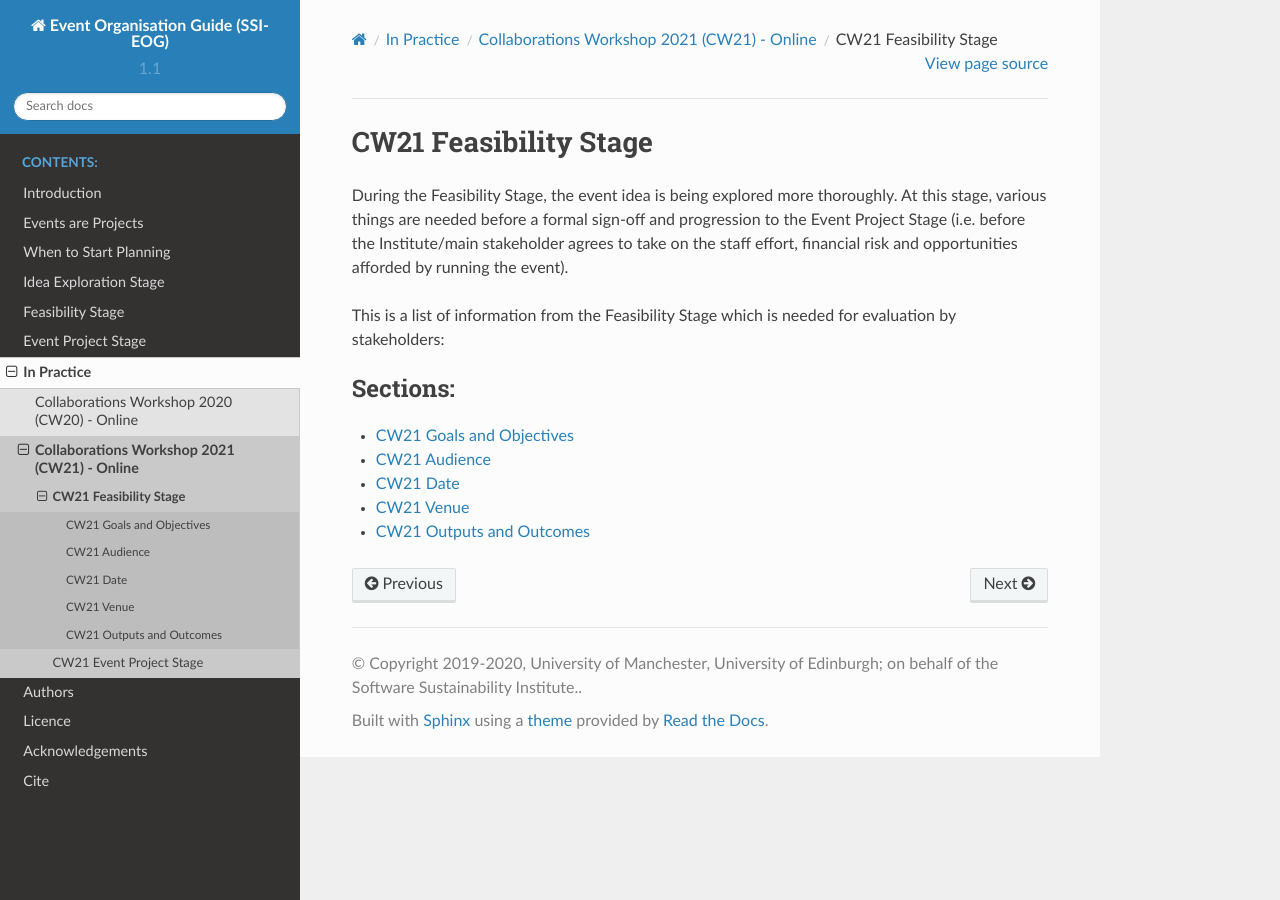
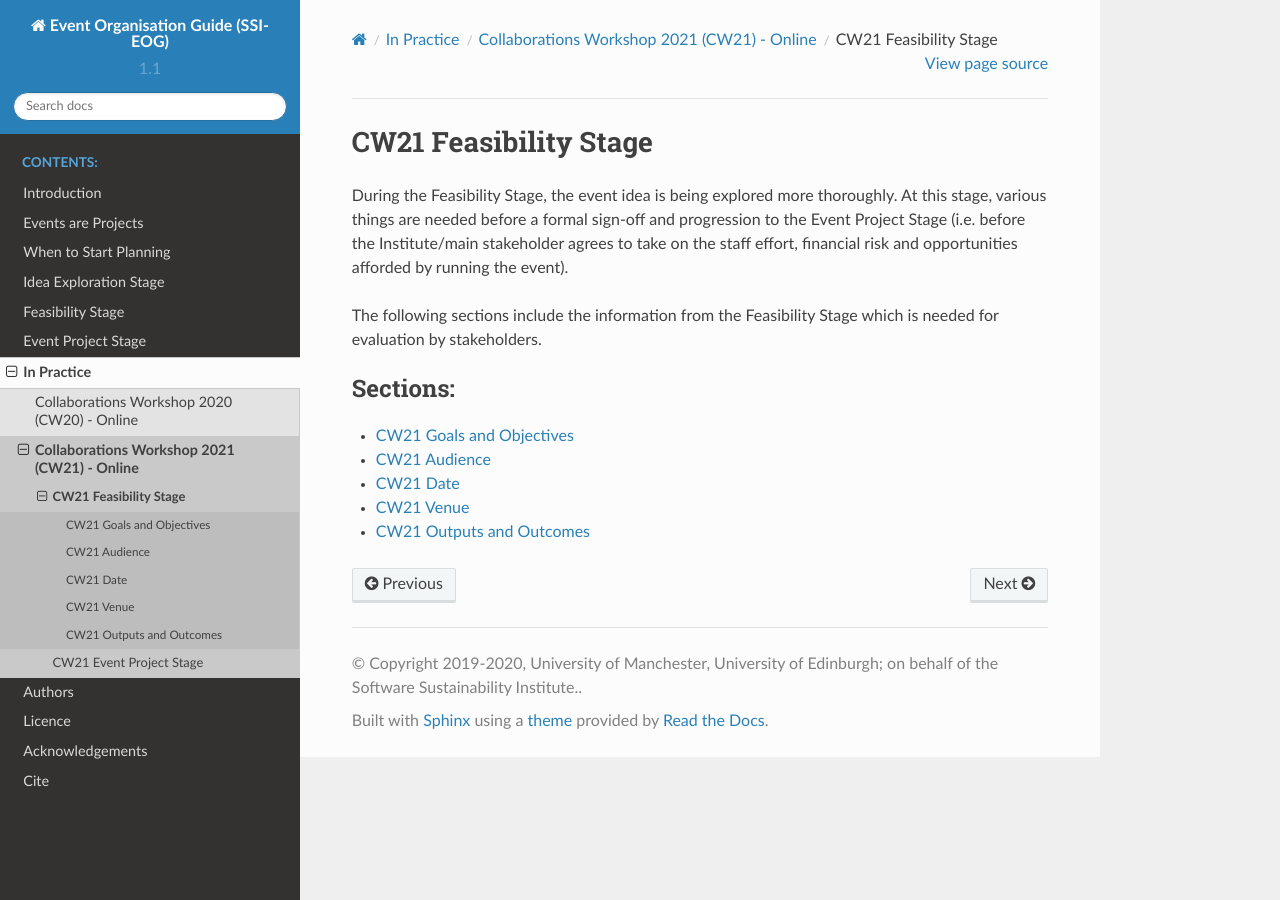
Before and after one commit to softwaresaved/event-organisation-guide, a Sphinx documentation site: the page built from docs/eog/eog-in-practice/cw21/feasibility-stage/feasibility-stage.rst, in a window 1280 px wide. Built offline with Sphinx 7.4.7 and the Read the Docs theme 2.0.0, drawn with Linux system fonts in a browser that asks for light colours.

Commit message:
fix typos in summaries

```diff
--- a/docs/eog/eog-in-practice/cw21/event-project-stage/event-project-stage.rst
+++ b/docs/eog/eog-in-practice/cw21/event-project-stage/event-project-stage.rst
@@ -8,7 +8,7 @@ Now we are in the Event Project Stage - it’s time to organise and deliver the
 
 The Event Lead needs to think about infrastructure, setting a timeline, committees and roles needed in the run-up to the event, the details of the agenda, publicity, how to go about attracting sponsorship, event roles on the day and even how to close down the event.
 
-The following sections go into these elements of CW21 in more detail:
+The following sections go into these elements of CW21 in more detail.
 
 
 
--- a/docs/eog/eog-in-practice/cw21/feasibility-stage/feasibility-stage.rst
+++ b/docs/eog/eog-in-practice/cw21/feasibility-stage/feasibility-stage.rst
@@ -6,7 +6,7 @@ CW21 Feasibility Stage
 During the Feasibility Stage, the event idea is being explored more thoroughly.
 At this stage, various things are needed before a formal sign-off and progression to the Event Project Stage (i.e. before the Institute/main stakeholder agrees to take on the staff effort, financial risk and opportunities afforded by running the event).
 
-This is a list of information from the Feasibility Stage which is needed for evaluation by stakeholders:
+The following sections include the information from the Feasibility Stage which is needed for evaluation by stakeholders.
 
 
 .. toctree::
```
